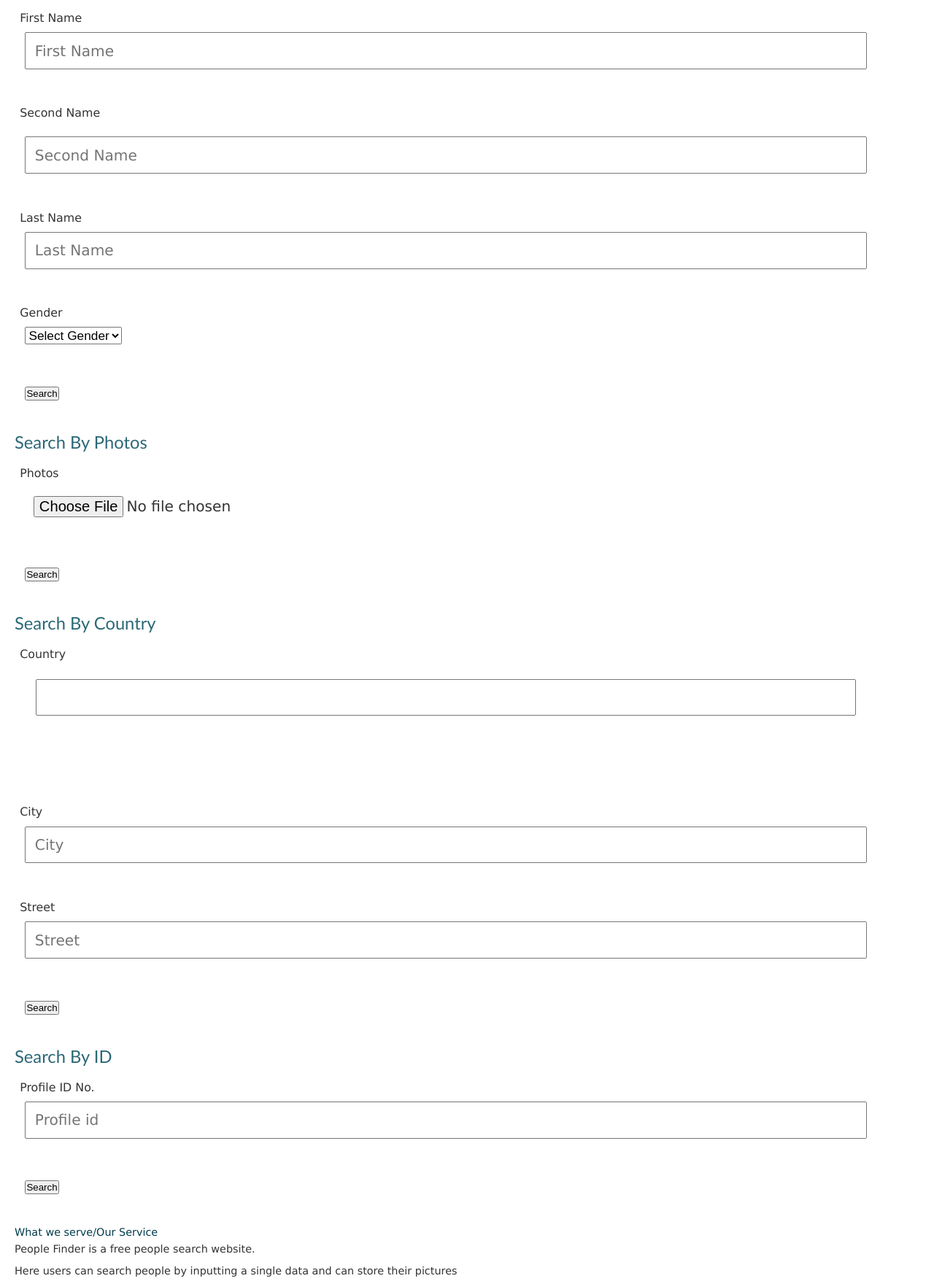
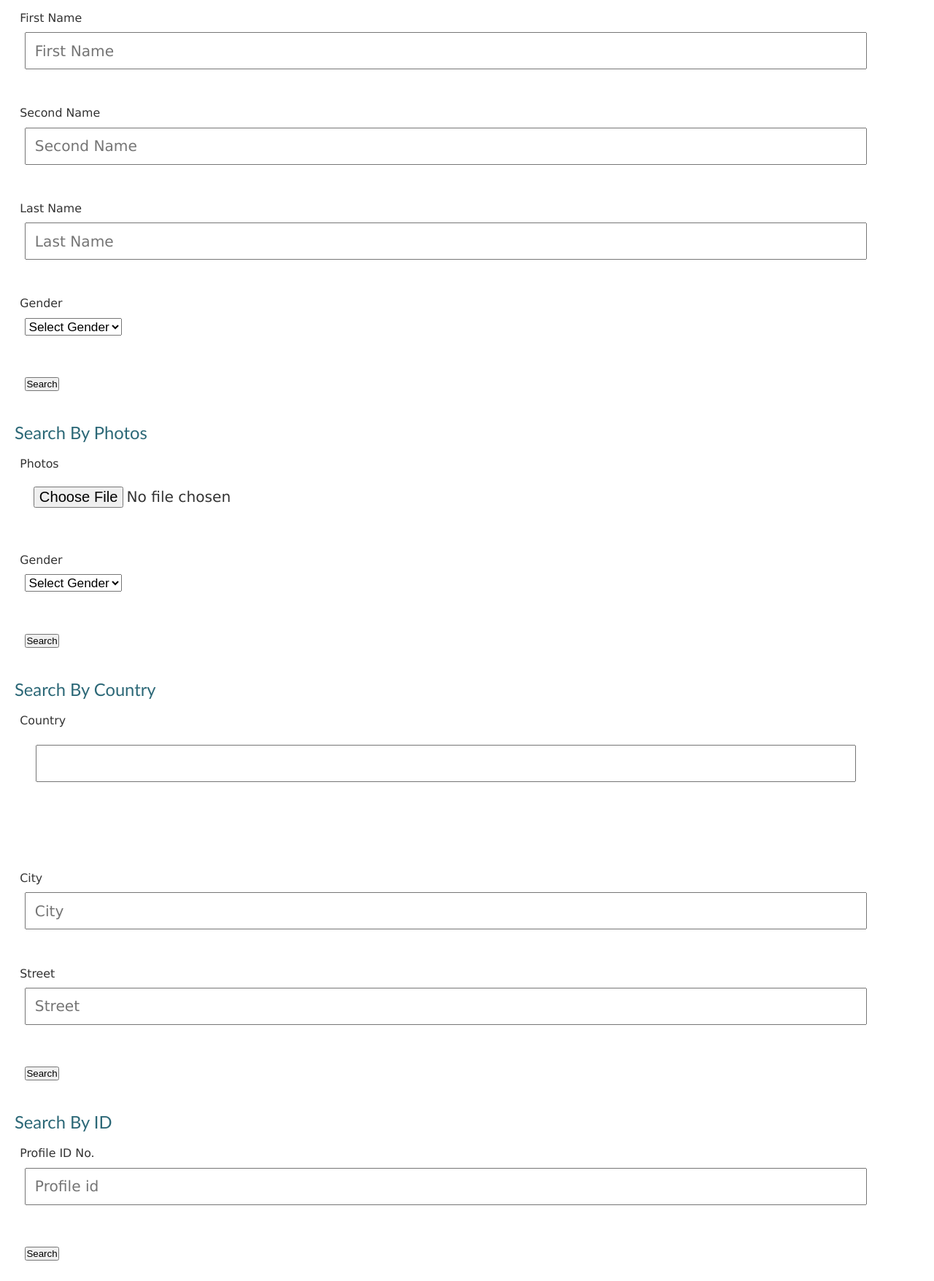
Before and after one commit to ShafiqIslam/PeopleFinder, a CakePHP app: the page made by app/View/Pages/home.ctp in a window 1280 px wide. Shown: the part 200-1956 px from the top of the page at 73% size. Run offline with PHP 8.4 and a stand-in for CakePHP, Linux system fonts and the light colour scheme; the template is opened without the code that fills it, so the values that code supplies are empty; some libraries are stand-ins or nearby versions.

Commit message:
redesigne

```diff
--- a/app/View/Pages/home.ctp
+++ b/app/View/Pages/home.ctp
@@ -18,23 +18,52 @@
                                 <h3>Search By Name</h3>
                                 <form class="form-horizontal">
                                     <div class="form-group">
-                                        <label for="" class="col-sm-offset-3 col-sm-2 control-label">First Name</label>
+                                        <label for="" class="col-sm-offset-2 col-sm-3 control-label">First Name</label>
                                         <div class="col-sm-4">
                                             <input type="text" class="form-control" id="" placeholder="First Name">
                                         </div>
                                     </div>
 
                                     <div class="form-group">
-                                        <label for="" class="col-sm-offset-2 col-sm-3 control-label"><p>Second Name</p></label>
+                                        <label for="" class="col-sm-offset-2 col-sm-3 control-label">Second Name</label>
                                         <div class="col-sm-4">
                                             <input type="text" class="form-control" id="" placeholder="Second Name">
                                         </div>
                                     </div>
 
                                     <div class="form-group">
-                                        <label for="" class="col-sm-offset-3 col-sm-2 control-label">Last Name</label>
+                                        <label for="" class="col-sm-offset-2 col-sm-3 control-label">Last Name</label>
                                         <div class="col-sm-4">
                                             <input type="text" class="form-control" id="" placeholder="Last Name">
+                                        </div>
+                                    </div>
+
+                                    <div class="form-group">
+                                        <label for="" class="col-sm-offset-2 col-sm-3 control-label">Gender</label>
+                                        <div class="col-sm-4">
+                                            <select class="form-control">
+                                                <option>Select Gender</option>
+                                                <option>Male</option>
+                                                <option>Female</option>
+                                            </select>
+                                        </div>
+                                    </div>
+
+                                    <div class="form-group">
+                                        <div class="col-sm-offset-5 col-sm-8">
+                                            <button type="submit" class="btn btn-primary btn_search">Search</button>
+                                        </div>
+                                    </div>
+                                </form>
+                            </div>
+
+                            <div id="photos" class="tab-pane fade">
+                                <h3>Search By Photos</h3>
+                                <form class="form-horizontal">
+                                    <div class="form-group">
+                                        <label for="" class="col-sm-offset-3 col-sm-2 control-label">Photos</label>
+                                        <div class="col-sm-4">
+                                            <input type="file" class="form-control" id="" formenctype="multipart/form-data">
                                         </div>
                                     </div>
 
@@ -56,29 +85,11 @@
                                     </div>
                                 </form>
                             </div>
-
-                            <div id="photos" class="tab-pane fade">
-                                <h3>Search By Photos</h3>
-                                <form class="form-horizontal">
-                                    <div class="form-group">
-                                        <label for="" class="col-sm-offset-3 col-sm-2 control-label lable_text">Photos</label>
-                                        <div class="col-sm-4">
-                                            <input type="file" class="form-control" id="" formenctype="multipart/form-data">
-                                        </div>
-                                    </div>
-
-                                    <div class="form-group">
-                                        <div class="col-sm-offset-5 col-sm-8">
-                                            <button type="submit" class="btn btn-primary btn_search">Search</button>
-                                        </div>
-                                    </div>
-                                </form>
-                            </div>
                             <div id="country" class="tab-pane fade">
                                 <h3>Search By Country</h3>
                                 <form class="form-horizontal">
                                     <div class="form-group">
-                                        <label for="" class="col-sm-offset-3 col-sm-2 control-label lable_text">Country</label>
+                                        <label for="" class="col-sm-offset-3 col-sm-2 control-label">Country</label>
                                         <div class="col-sm-4">
                                             <!--<select class="input-medium bfh-countries" data-country="BD"></select>-->
 
@@ -99,13 +110,13 @@
                                         </div>
                                     </div>
                                     <div class="form-group">
-                                        <label for="" class="col-sm-offset-3 col-sm-2 control-label lable_text">City</label>
+                                        <label for="" class="col-sm-offset-3 col-sm-2 control-label">City</label>
                                         <div class="col-sm-4">
                                             <input type="text" class="form-control" id="" placeholder="City">
                                         </div>
                                     </div>
                                     <div class="form-group">
-                                        <label for="" class="col-sm-offset-3 col-sm-2 control-label lable_text">Street</label>
+                                        <label for="" class="col-sm-offset-3 col-sm-2 control-label">Street</label>
                                         <div class="col-sm-4">
                                             <input type="text" class="form-control" id="" placeholder="Street">
                                         </div>
@@ -122,7 +133,7 @@
                                 <h3>Search By ID</h3>
                                 <form class="form-horizontal">
                                     <div class="form-group">
-                                        <label for="" class="col-sm-offset-3 col-sm-2 control-label lable_text">Profile ID No.</label>
+                                        <label for="" class="col-sm-offset-2 col-sm-3 control-label">Profile ID No.</label>
                                         <div class="col-sm-4">
                                             <input type="text" class="form-control" id="" placeholder="Profile id">
                                         </div>
```
